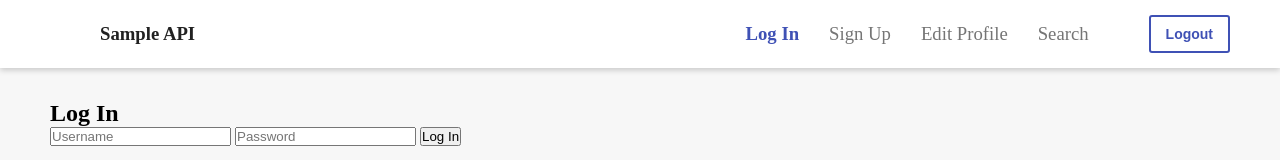
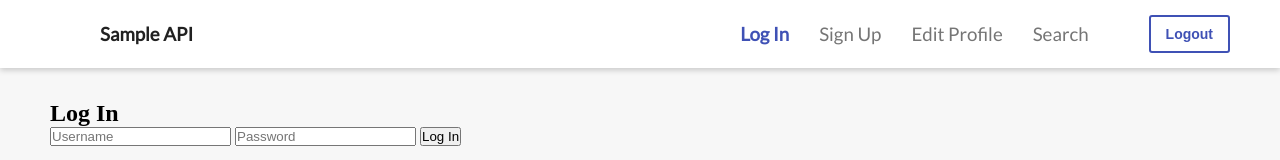
Before and after one commit to jpcarreon/frontendTesting, a React (Create React App) app: page /log-in in a window 1280 px wide. Shown: the top 160 px of the page. Built offline with nearby package versions, Linux system fonts and the light colour scheme.

Commit message:
fix: font imports

```diff
--- a/src/App.css
+++ b/src/App.css
@@ -6,6 +6,13 @@
     --primary-text-color: #212121;
     --secondary-text-color: #757575;
     --divider-color: #BDBDBD;
+}
+
+@font-face {
+    font-family: 'Lato';
+    font-style: normal;
+    font-weight: 400;
+    src: url('./Fonts/Lato-Regular.ttf');
 }
 
 * {
--- a/src/components/Header.css
+++ b/src/components/Header.css
@@ -9,6 +9,7 @@
 
     font-size: 16px;
     font-weight: 500;
+    font-family: "Lato";
 
     position: fixed;
 }
```
Also changed, not shown: src/Fonts/Lato-Regular.ttf (renamed from public/Fonts/Lato-Regular.ttf), src/Fonts/Roboto-Regular.ttf (renamed from public/Fonts/Roboto-Regular.ttf).
